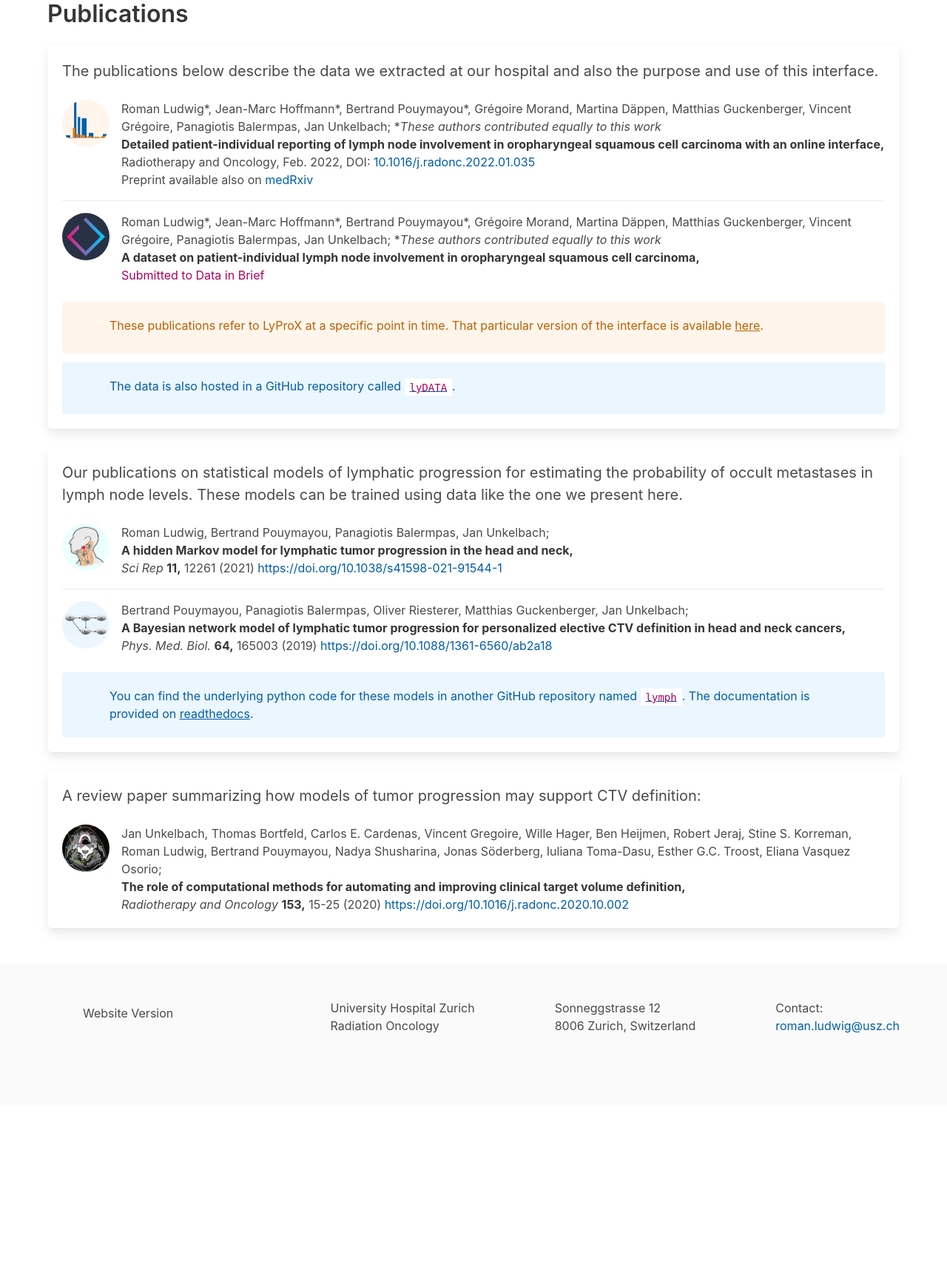
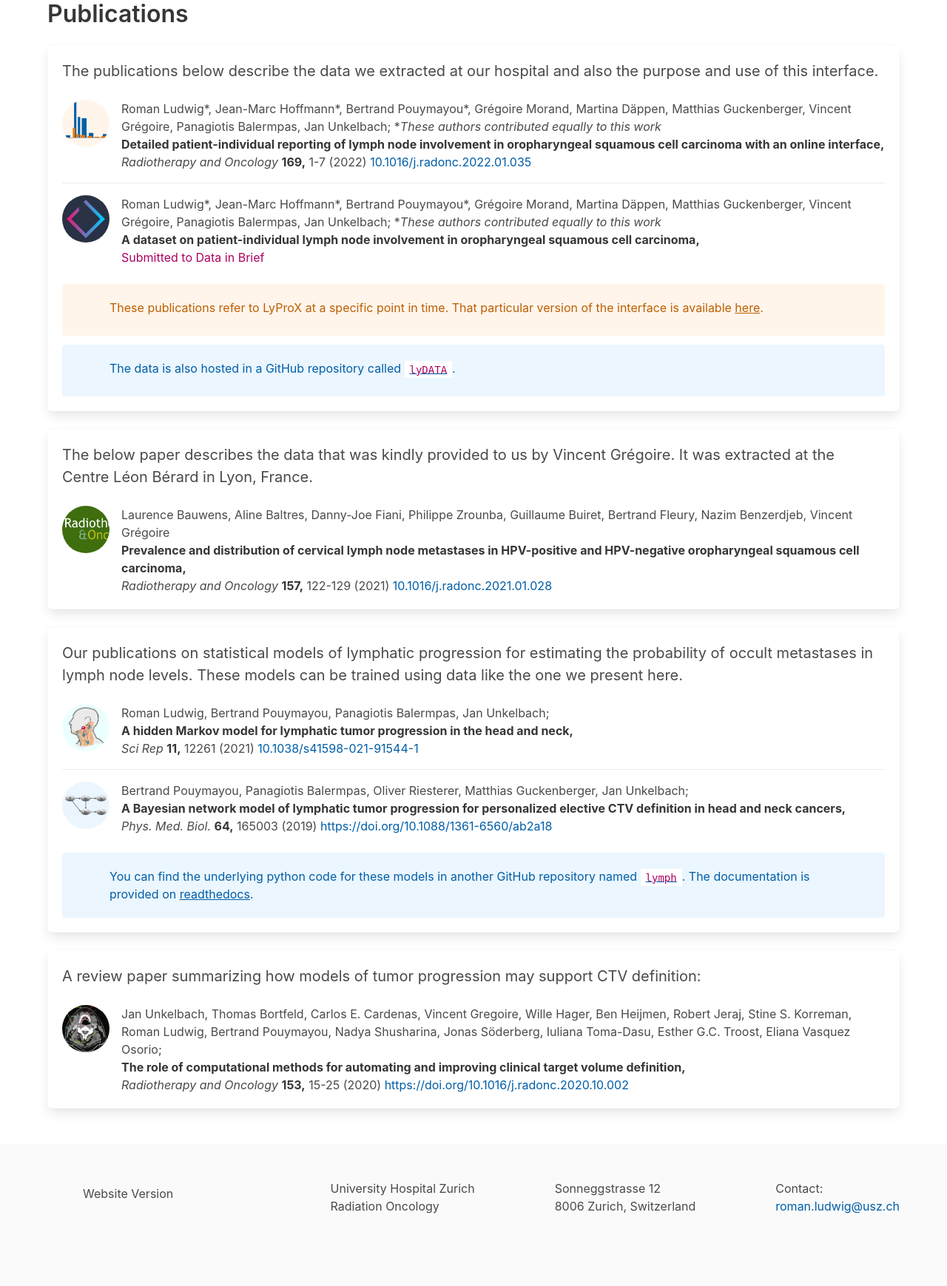
Before and after one commit to rmnldwg/lyprox, a Django app: template core/templates/index.html in a window 1280 px wide. Shown: the part 1575-3314 px from the top of the page at 74% size. Before the commit the page ends 2972 px from the top, so only its background shows below. Run offline with Django 3.2, Linux system fonts and the light colour scheme; the template is opened without the code that fills it, so the values that code supplies are empty; some libraries are stand-ins or nearby versions.

Commit message:
add gregoire's paper to landing page

```diff
--- a/core/templates/index.html
+++ b/core/templates/index.html
@@ -179,10 +179,12 @@
     </div>
 </section>
 
+<!-- Publications -->
 <section class="section">
     <div class="container">
         <h1 class="title">Publications</h1>
 
+        <!-- Data-related papers USZ -->
         <div class="box">
             <p class="block is-size-5">
                 The publications below describe the data we extracted at our hospital and also the purpose and use of this interface.
@@ -201,9 +203,8 @@
                             Detailed patient-individual reporting of lymph node involvement in oropharyngeal squamous cell carcinoma with an online interface,
                         </strong>
                         <br>
-                        Radiotherapy and Oncology, Feb. 2022, DOI: <a href="https://doi.org/10.1016/j.radonc.2022.01.035">10.1016/j.radonc.2022.01.035</a>
-                        <br>
-                        Preprint available also on <a href="https://www.medrxiv.org/content/10.1101/2021.12.01.21267001v1">medRxiv</a>
+                        <em>Radiotherapy and Oncology</em> <strong>169,</strong> 1-7 (2022)
+                        <a href="https://doi.org/10.1016/j.radonc.2022.01.035" target="_blank">10.1016/j.radonc.2022.01.035</a>
                     </p>
                 </div>
             </div>
@@ -253,6 +254,32 @@
             </div>
         </div>
 
+        <!-- CLB paper -->
+        <div class="box">
+            <p class="block is-size-5">
+                The below paper describes the data that was kindly provided to us by Vincent Grégoire. It was extracted at the Centre Léon Bérard in Lyon, France.
+            </p>
+            <div class="media">
+                <div class="media-left">
+                    <figure class="image is-64x64">
+                        <img class="is-rounded" src="{% static 'green-journal.png' %}" alt="repo icon">
+                    </figure>
+                </div>
+                <div class="media-content">
+                    <p>
+                        Laurence Bauwens, Aline Baltres, Danny-Joe Fiani, Philippe Zrounba, Guillaume Buiret, Bertrand Fleury, Nazim Benzerdjeb, Vincent Grégoire
+                        <br>
+                        <strong class="has-text-secondary">
+                            Prevalence and distribution of cervical lymph node metastases in HPV-positive and HPV-negative oropharyngeal squamous cell carcinoma,
+                        </strong>
+                        <br>
+                        <em>Radiotherapy and Oncology</em> <strong>157,</strong> 122-129 (2021)
+                        <a href="https://doi.org/10.1016/j.radonc.2021.01.028" target="_blank">10.1016/j.radonc.2021.01.028</a>
+                    </p>
+                </div>
+            </div>
+        </div>
+
         <div class="box">
             <p class="block is-size-5">
                 Our publications on statistical models of lymphatic progression for estimating the probability of occult metastases
@@ -273,7 +300,7 @@
                         </strong>
                         <br>
                         <em>Sci Rep</em> <strong>11,</strong> 12261 (2021)
-                        <a href="https://doi.org/10.1038/s41598-021-91544-1" target="_blank">https://doi.org/10.1038/s41598-021-91544-1</a>
+                        <a href="https://doi.org/10.1038/s41598-021-91544-1" target="_blank">10.1038/s41598-021-91544-1</a>
                     </p>
                 </div>
             </div>
```
Also changed, not shown: core/static/green-journal.png (added).
